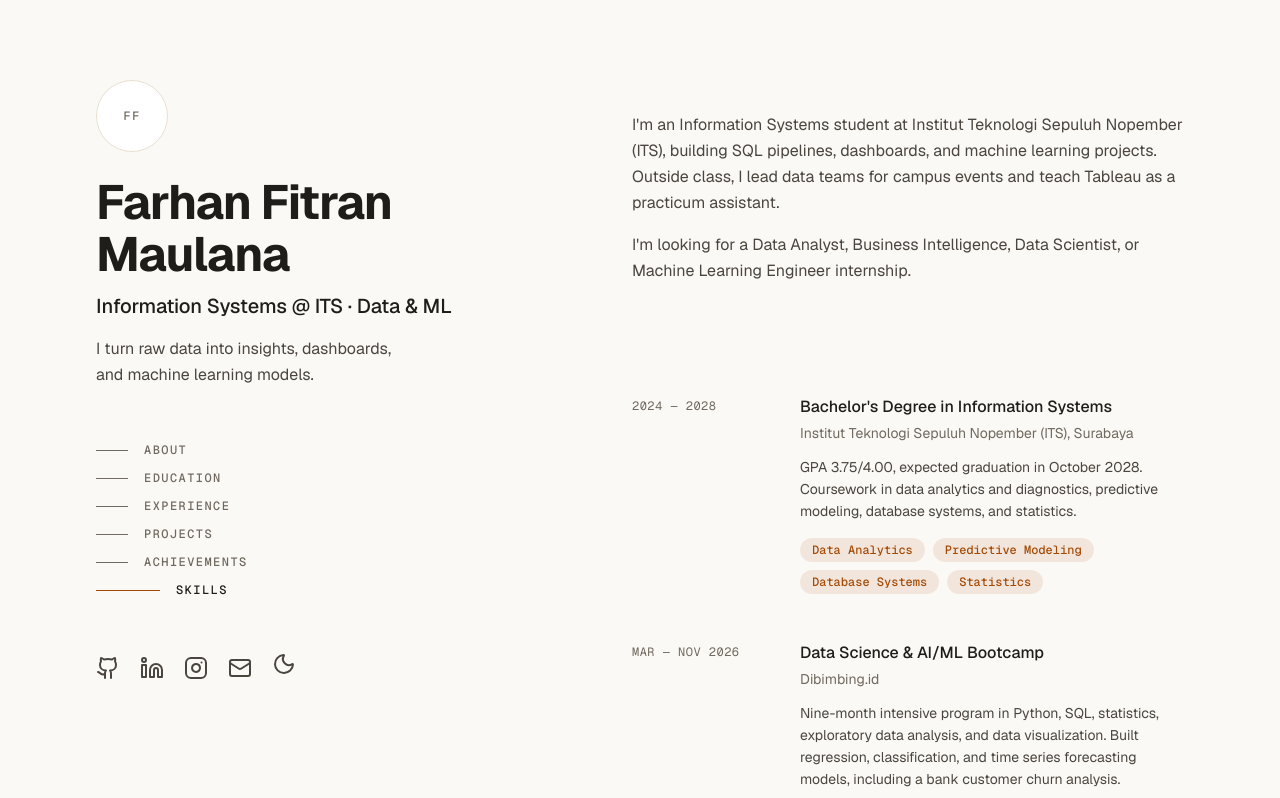
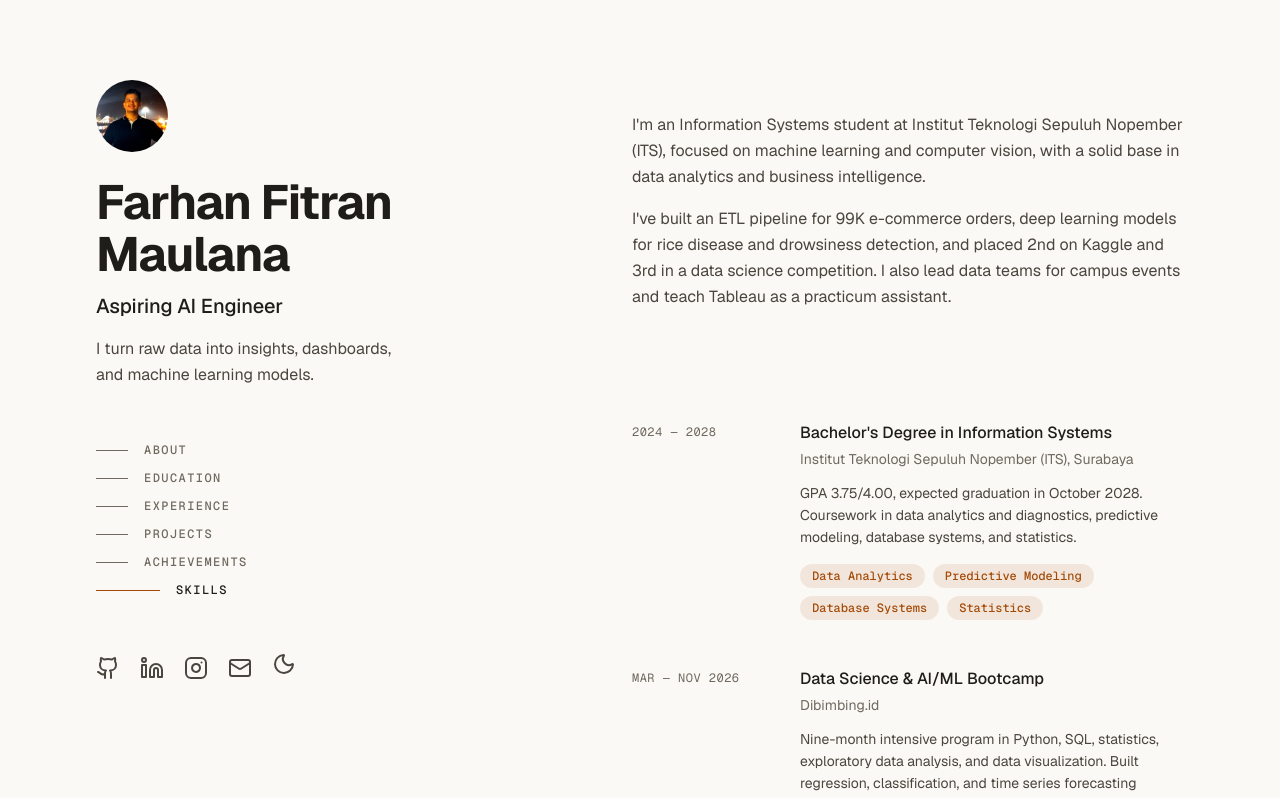
Before and after one commit to fuhrerhn/personal-website, a Next.js app: page / in a window 1280 px wide. Shown: the top 798 px of the page. Built offline with nearby package versions, Linux system fonts and the light colour scheme.

Commit message:
feat(data): update title, About text, photo, and nickname

```diff
--- a/data/profile.ts
+++ b/data/profile.ts
@@ -1,10 +1,12 @@
 export type Profile = {
   name: string;
-  /** Job title shown under the name. Proposed in the PRD, still open to change. */
+  /** The part of `name` people actually call him; highlighted in the sidebar. */
+  nickname: string;
+  /** Job title shown under the name. */
   title: string;
   tagline: string;
   location: string;
-  /** Path under /public (e.g. "/profile.jpg"). Leave undefined until the photo exists. */
+  /** Path under /public (e.g. "/profile.jpg"). Leave undefined to show initials. */
   photo?: string;
   /** Path under /public (e.g. "/resume.pdf"). The link only shows once this is set. */
   resume?: string;
@@ -14,11 +16,12 @@ export type Profile = {
 
 export const profile: Profile = {
   name: "Farhan Fitran Maulana",
-  title: "Information Systems @ ITS · Data & ML",
+  nickname: "Farhan",
+  title: "Aspiring AI Engineer",
   tagline:
     "I turn raw data into insights, dashboards, and machine learning models.",
   location: "Surabaya, Indonesia",
-  photo: undefined,
+  photo: "/profile.jpg",
   resume: undefined,
   links: {
     github: "https://github.com/fuhrerhn",
@@ -27,7 +30,7 @@ export const profile: Profile = {
     email: "farhanfitran123@gmail.com",
   },
   about: [
-    "I'm an Information Systems student at Institut Teknologi Sepuluh Nopember (ITS), building SQL pipelines, dashboards, and machine learning projects. Outside class, I lead data teams for campus events and teach Tableau as a practicum assistant.",
-    "I'm looking for a Data Analyst, Business Intelligence, Data Scientist, or Machine Learning Engineer internship.",
+    "I'm an Information Systems student at Institut Teknologi Sepuluh Nopember (ITS), focused on machine learning and computer vision, with a solid base in data analytics and business intelligence.",
+    "I've built an ETL pipeline for 99K e-commerce orders, deep learning models for rice disease and drowsiness detection, and placed 2nd on Kaggle and 3rd in a data science competition. I also lead data teams for campus events and teach Tableau as a practicum assistant.",
   ],
 };
```
